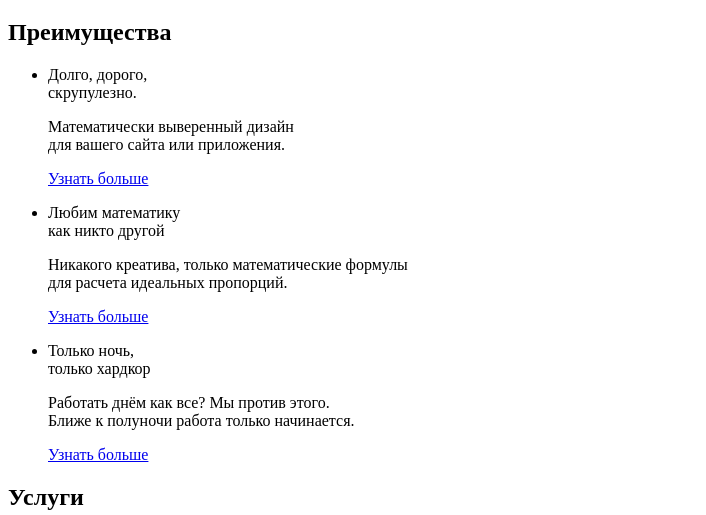
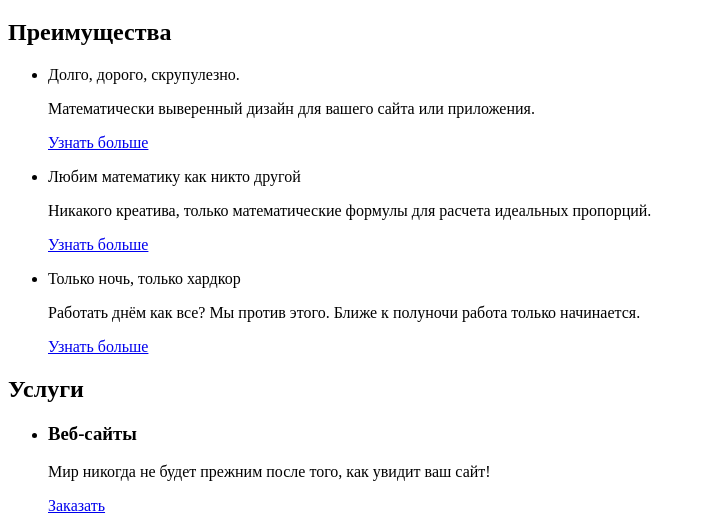
Before and after one commit to kavarnukaeva/322515-nerds, a plain HTML site: page index.html in a window 1280 px wide. Shown: the part 295-810 px from the top of the page, without its empty margins (0-706 px from the left). Drawn offline with Linux system fonts and the light colour scheme.

Commit message:
Исправляет недочеты (и убирает брейки)

```diff
--- a/index.html
+++ b/index.html
@@ -28,18 +28,18 @@
         <h2 class="visually-hidden">Преимущества</h2>
         <ul class="features-info">
           <li class="features-info-item">
-            <p>Долго, дорого,<br> скрупулезно.</p>
-            <p>Математически выверенный дизайн<br> для вашего сайта или приложения.</p>
+            <p>Долго, дорого, скрупулезно.</p>
+            <p>Математически выверенный дизайн для вашего сайта или приложения.</p>
             <a class="button" href="#">Узнать больше</a>
           </li>
           <li class="features-info-item">
-            <p>Любим математику<br> как никто другой</p>
-            <p>Никакого креатива, только математические формулы<br> для расчета идеальных пропорций.</p>
+            <p>Любим математику как никто другой</p>
+            <p>Никакого креатива, только математические формулы для расчета идеальных пропорций.</p>
             <a class="button" href="#">Узнать больше</a>
           </li>
           <li class="features-info-item">
-            <p>Только ночь,<br> только хардкор</p>
-            <p>Работать днём как все? Мы против этого.<br> Ближе к полуночи работа только начинается.</p>
+            <p>Только ночь, только хардкор</p>
+            <p>Работать днём как все? Мы против этого. Ближе к полуночи работа только начинается.</p>
             <a class="button" href="#">Узнать больше</a>
           </li>
         </ul>
```
Also changed, not shown: catalog.html (+10 -10 lines).
